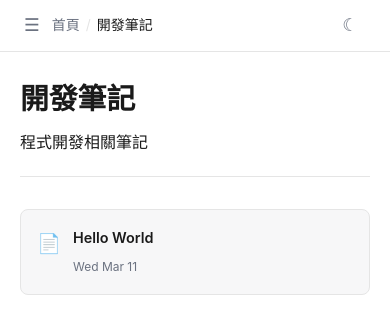
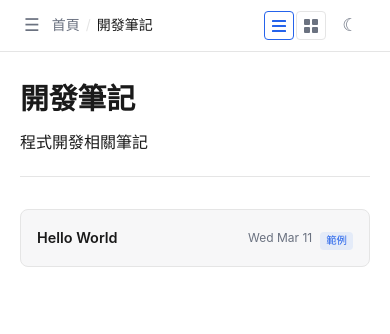
Before and after one commit to and2352000/INote, a Next.js app: page /dev in a window 390 px wide. Shown: the top 334 px of the page. Built offline with nearby package versions, Linux system fonts and the light colour scheme; no server answers.

Commit message:
feat: add view toggle

```diff
--- a/app/[category]/page.tsx
+++ b/app/[category]/page.tsx
@@ -1,7 +1,6 @@
 import { notFound } from 'next/navigation'
-import Link from 'next/link'
 import { getCategories, getPostsByCategory } from '@/lib/posts'
-import Topbar from '@/components/Topbar'
+import CategoryList from '@/components/CategoryList'
 
 interface Props {
   params: Promise<{ category: string }>
@@ -20,27 +19,13 @@ export default async function CategoryPage({ params }: Props) {
   const posts = getPostsByCategory(category)
 
   return (
-    <>
-      <Topbar breadcrumbs={[{ label: cat.title, href: `/${category}` }]} />
-      <main className="content page-list">
-        <div className="page-header">
-          <h1>{cat.title}</h1>
-          {cat.description && <p>{cat.description}</p>}
-        </div>
-        <div className="notes-grid">
-          {posts.map((post) => (
-            <Link key={post.slug} href={`/${category}/${post.slug}`} className="note-card">
-              <span className="note-card-icon">📄</span>
-              <div>
-                <h3>{post.title}</h3>
-                {post.description && <p>{post.description}</p>}
-                {post.date && <time>{post.date}</time>}
-              </div>
-            </Link>
-          ))}
-          {posts.length === 0 && <p style={{ color: 'var(--text-muted)' }}>尚無筆記</p>}
-        </div>
-      </main>
-    </>
+    <CategoryList
+      category={category}
+      catTitle={cat.title}
+      catDescription={cat.description}
+      posts={posts.map(({ slug, title, date, description, tags }) => ({
+        slug, title, date, description, tags,
+      }))}
+    />
   )
 }
--- /dev/null
+++ b/components/CategoryList.tsx
@@ -0,0 +1,76 @@
+'use client'
+
+import { useState, useEffect } from 'react'
+import Link from 'next/link'
+import Topbar from './Topbar'
+import ViewToggle from './ViewToggle'
+
+interface PostMeta {
+  slug: string
+  title: string
+  date?: string
+  description?: string
+  tags?: string[]
+}
+
+interface Props {
+  category: string
+  catTitle: string
+  catDescription?: string
+  posts: PostMeta[]
+}
+
+const STORAGE_KEY = 'note-view-mode'
+
+export default function CategoryList({ category, catTitle, catDescription, posts }: Props) {
+  const [viewMode, setViewMode] = useState<'list' | 'grid'>('list')
+  const [mounted, setMounted] = useState(false)
+
+  useEffect(() => {
+    const saved = localStorage.getItem(STORAGE_KEY)
+    if (saved === 'list' || saved === 'grid') {
+      setViewMode(saved)
+    }
+    setMounted(true)
+  }, [])
+
+  function handleChange(mode: 'list' | 'grid') {
+    setViewMode(mode)
+    localStorage.setItem(STORAGE_KEY, mode)
+  }
+
+  return (
+    <>
+      <Topbar
+        breadcrumbs={[{ label: catTitle, href: `/${category}` }]}
+        noteActions={mounted ? <ViewToggle viewMode={viewMode} onChange={handleChange} /> : undefined}
+      />
+      <main className="content page-list">
+        <div className="page-header">
+          <h1>{catTitle}</h1>
+          {catDescription && <p>{catDescription}</p>}
+        </div>
+        <div className={`notes-grid view-${viewMode}`}>
+          {posts.map((post) => (
+            <Link key={post.slug} href={`/${category}/${post.slug}`} className="note-card">
+              <span className="note-card-icon">📄</span>
+              <div>
+                <h3>{post.title}</h3>
+                {post.description && <p>{post.description}</p>}
+                {post.date && <time>{post.date}</time>}
+                {post.tags && post.tags.length > 0 && (
+                  <div className="note-card-tags">
+                    {post.tags.map((tag) => (
+                      <span key={tag} className="note-tag">{tag}</span>
+                    ))}
+                  </div>
+                )}
+              </div>
+            </Link>
+          ))}
+          {posts.length === 0 && <p style={{ color: 'var(--text-muted)' }}>尚無筆記</p>}
+        </div>
+      </main>
+    </>
+  )
+}
--- /dev/null
+++ b/components/ViewToggle.tsx
@@ -0,0 +1,38 @@
+'use client'
+
+interface Props {
+  viewMode: 'list' | 'grid'
+  onChange: (mode: 'list' | 'grid') => void
+}
+
+export default function ViewToggle({ viewMode, onChange }: Props) {
+  return (
+    <div className="view-toggle">
+      <button
+        className={`view-toggle-btn${viewMode === 'list' ? ' active' : ''}`}
+        onClick={() => onChange('list')}
+        aria-label="列表模式"
+        title="列表模式"
+      >
+        <svg width="16" height="16" viewBox="0 0 16 16" fill="currentColor">
+          <rect x="1" y="2" width="14" height="2" rx="0.5" />
+          <rect x="1" y="7" width="14" height="2" rx="0.5" />
+          <rect x="1" y="12" width="14" height="2" rx="0.5" />
+        </svg>
+      </button>
+      <button
+        className={`view-toggle-btn${viewMode === 'grid' ? ' active' : ''}`}
+        onClick={() => onChange('grid')}
+        aria-label="卡片模式"
+        title="卡片模式"
+      >
+        <svg width="16" height="16" viewBox="0 0 16 16" fill="currentColor">
+          <rect x="1" y="1" width="6" height="6" rx="1" />
+          <rect x="9" y="1" width="6" height="6" rx="1" />
+          <rect x="1" y="9" width="6" height="6" rx="1" />
+          <rect x="9" y="9" width="6" height="6" rx="1" />
+        </svg>
+      </button>
+    </div>
+  )
+}
--- a/styles/main.css
+++ b/styles/main.css
@@ -316,6 +316,56 @@ a:hover { text-decoration: underline; }
 .note-card p { font-size: 0.8rem; color: var(--text-muted); margin-bottom: 4px; }
 .note-card time { font-size: 0.75rem; color: var(--text-muted); }
 
+/* Tags */
+.note-card-tags { display: flex; flex-wrap: wrap; gap: 4px; margin-top: 6px; }
+.note-tag {
+  font-size: 0.65rem;
+  padding: 1px 6px;
+  border-radius: 4px;
+  background: var(--accent-bg, rgba(59,130,246,0.1));
+  color: var(--accent);
+}
+
+/* View Toggle */
+.view-toggle { display: flex; gap: 2px; }
+.view-toggle-btn {
+  background: none;
+  border: 1px solid var(--border);
+  border-radius: 4px;
+  padding: 4px 6px;
+  cursor: pointer;
+  color: var(--text-muted);
+  display: flex;
+  align-items: center;
+  transition: color 0.15s, border-color 0.15s;
+}
+.view-toggle-btn:hover { color: var(--text); border-color: var(--text-muted); }
+.view-toggle-btn.active { color: var(--accent); border-color: var(--accent); }
+
+/* View Modes */
+.notes-grid.view-list {
+  grid-template-columns: 1fr;
+}
+.notes-grid.view-list .note-card {
+  flex-direction: row;
+  align-items: center;
+}
+.notes-grid.view-list .note-card-icon { display: none; }
+.notes-grid.view-list .note-card h3 { margin-bottom: 0; }
+.notes-grid.view-list .note-card > div {
+  display: flex;
+  flex-wrap: wrap;
+  align-items: center;
+  gap: 8px;
+  width: 100%;
+}
+.notes-grid.view-list .note-card p { margin-bottom: 0; }
+.notes-grid.view-list .note-card time { margin-left: auto; }
+
+.notes-grid.view-grid {
+  grid-template-columns: repeat(auto-fill, minmax(240px, 1fr));
+}
+
 /* ===== List Page ===== */
 .page-list .page-header { margin-bottom: 32px; border-bottom: 1px solid var(--border); padding-bottom: 20px; }
 .page-list h1 { font-size: 1.8rem; font-weight: 700; margin-bottom: 8px; }
@@ -388,7 +438,7 @@ a:hover { text-decoration: underline; }
   .sidebar-toggle-mobile { display: block; }
   .content { padding: 24px 20px; }
   .home-sections { grid-template-columns: 1fr 1fr; }
-  .notes-grid { grid-template-columns: 1fr; }
+  .notes-grid, .notes-grid.view-grid { grid-template-columns: 1fr; }
 }
 
 /* ===== AI Edit Button ===== */
```
Also changed, not shown: doc/2026-03-20-1-note-view-toggle/tech-spec.md (added, +61 -0 lines), doc/2026-03-20-1-note-view-toggle/user-story.md (added, +29 -0 lines).
